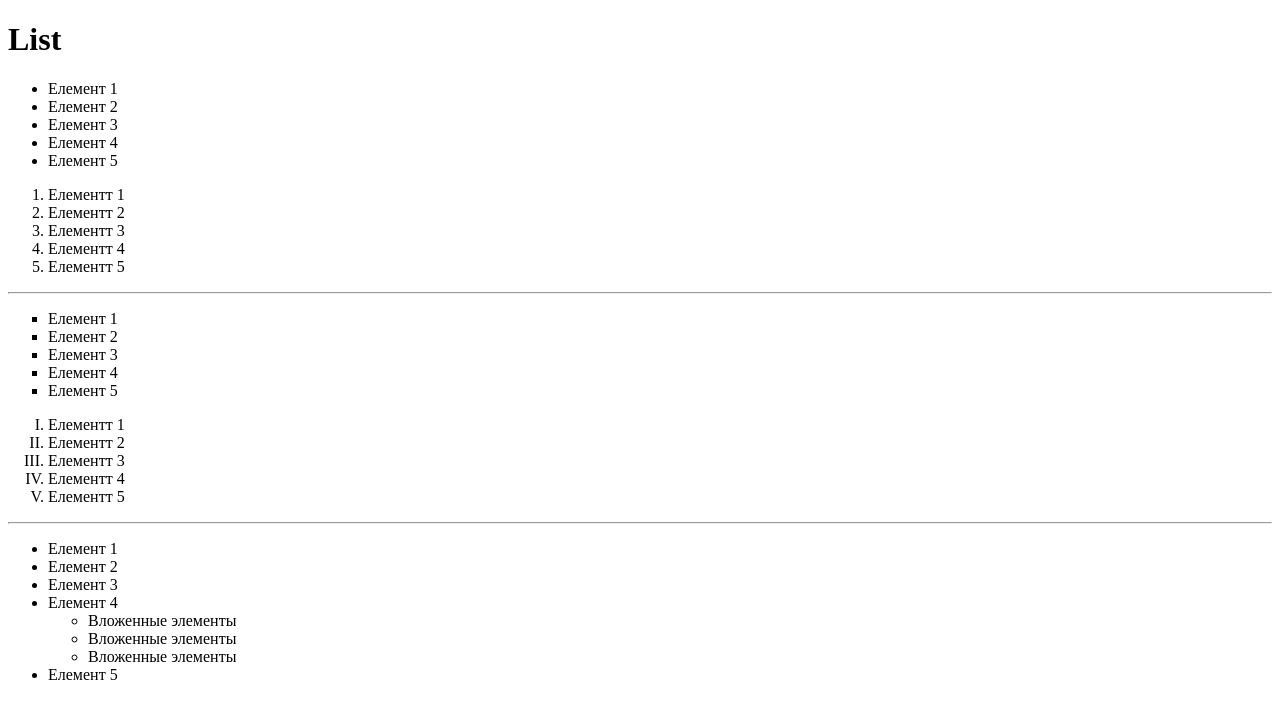
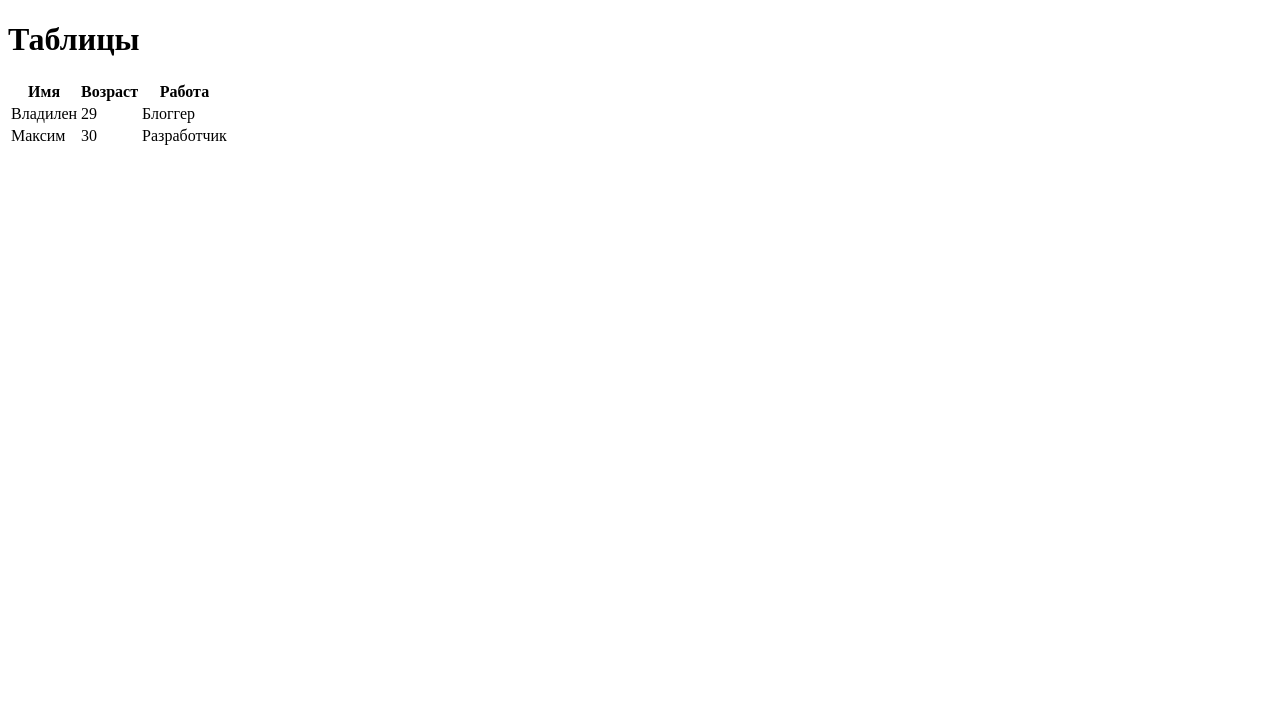
Before and after one commit to JS0009/Summary_HTML, a plain HTML site: page index.html in a window 1280 px wide. Drawn offline with Linux system fonts and the light colour scheme.

Commit message:
10-lesson Таблицы

```diff
--- a/index.html
+++ b/index.html
@@ -4,53 +4,30 @@
         <meta charset="UTF-8">
         <meta http-equiv="X-UA-Compatible" content="IE=edge">
         <meta name="viewport" content="width=device-width, initial-scale=1.0">
-        <title>Document</title>
+        <title>Таблицы</title>
     </head>
     <body>
-        <h1>List</h1>
-        <ul>
-            <li>Елемент 1</li>
-            <li>Елемент 2</li>
-            <li>Елемент 3</li>
-            <li>Елемент 4</li>
-            <li>Елемент 5</li>
-        </ul>
-        <ol>
-            <li>Елементт 1</li>
-            <li>Елементт 2</li>
-            <li>Елементт 3</li>
-            <li>Елементт 4</li>
-            <li>Елементт 5</li>
-        </ol>
-        <hr>
-        <ul type="square">
-            <li>Елемент 1</li>
-            <li>Елемент 2</li>
-            <li>Елемент 3</li>
-            <li>Елемент 4</li>
-            <li>Елемент 5</li>
-        </ul>
-        <ol type="I">
-            <li>Елементт 1</li>
-            <li>Елементт 2</li>
-            <li>Елементт 3</li>
-            <li>Елементт 4</li>
-            <li>Елементт 5</li>
-        </ol>
-        <hr>
-        <ul>
-            <li>Елемент 1</li>
-            <li>Елемент 2</li>
-            <li>Елемент 3</li>
-            <li>
-                Елемент 4
-                <ul>
-                    <li>Вложенные элементы</li>
-                    <li>Вложенные элементы</li>
-                    <li>Вложенные элементы</li>
-                </ul>
-            </li>
-            <li>Елемент 5</li>
-        </ul>
+        <h1>Таблицы</h1>
+        <table>
+            <thead>
+                <tr>
+                    <th>Имя</th>
+                    <th>Возраст</th>
+                    <th>Работа</th>
+                </tr>
+            </thead>
+            <tbody>
+                <tr>
+                    <td>Владилен</td>
+                    <td>29</td>
+                    <td>Блоггер</td>
+                </tr>
+                <tr>
+                    <td>Максим</td>
+                    <td>30</td>
+                    <td>Разработчик</td>
+                </tr>
+            </tbody>
+        </table>
     </body>
 </html>
```
